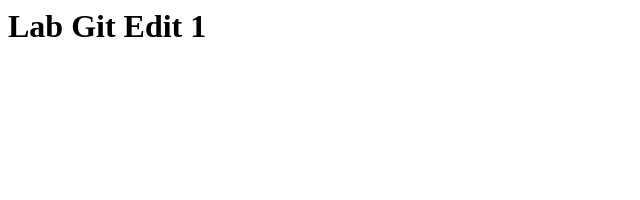
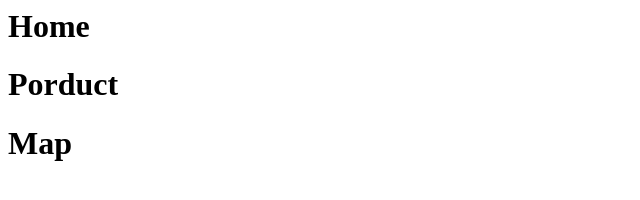
Before and after one commit to WeerapornKamdee/Lab03, a plain HTML site: page index.html in a window 1280 px wide. Shown: the whole page, without its empty margins (0-640 px from the left). Drawn offline with Linux system fonts and the light colour scheme.

Commit message:
Update index.html

```diff
--- a/index.html
+++ b/index.html
@@ -5,6 +5,8 @@
         <meta name="viewport" content="width=device-width, initial-scale=1.0">
     </head>
     <body>
-        <h1>Lab Git Edit 1</h1>
+        <h1>Home</h1>
+        <h1>Porduct</h1>
+        <h1>Map</h1>
     </body>
 </html>
```
